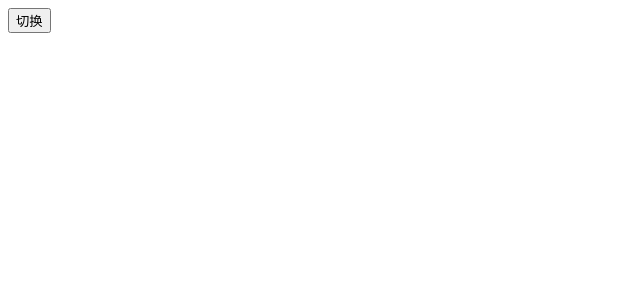
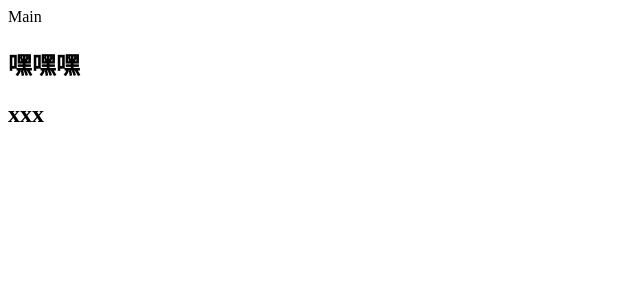
Before and after one commit to CaoKejian/React_Study, a React (Create React App) app: page / in a window 1280 px wide. Shown: the top 300 px of the page, without its empty margins (0-640 px from the left). Built offline with nearby package versions, Linux system fonts and the light colour scheme.

Commit message:
添加classnames库及其用法

```diff
--- a/package.json
+++ b/package.json
@@ -7,6 +7,7 @@
     "@testing-library/react": "^13.0.0",
     "@testing-library/user-event": "^13.2.1",
     "axios": "^1.4.0",
+    "classnames": "^2.3.2",
     "hy-event-store": "^1.3.1",
     "react": "^18.2.0",
     "react-dom": "^18.2.0",
--- a/src/App.jsx
+++ b/src/App.jsx
@@ -1,5 +1,5 @@
 import React, { Component } from 'react'
-import Main from './share/React动画实现/Main'
+import Main from './share/classnames库/Main'
 
 export class App extends Component {
 
--- /dev/null
+++ b/src/share/classnames库/Main.jsx
@@ -0,0 +1,23 @@
+import React, { PureComponent } from 'react'
+import classNames from 'classnames'
+
+export class Main extends PureComponent {
+  constructor() {
+    super()
+    this.state = {
+      isbbb: true,
+      isccc: true
+    }
+  }
+  render() {
+    const { isbbb, isccc } = this.state
+    return (<>
+      <div>Main</div>
+      <h2 className={classNames('aaa', { bbb: isbbb, ccc: isccc })}>嘿嘿嘿</h2>
+      <h2 className={classNames(['aaa', { bbb: isbbb, ccc: isccc }])}>xxx</h2>
+    </>
+    )
+  }
+}
+
+export default Main
```
Also changed, not shown: 1 other file (tests, documents, lock files or other folders).
